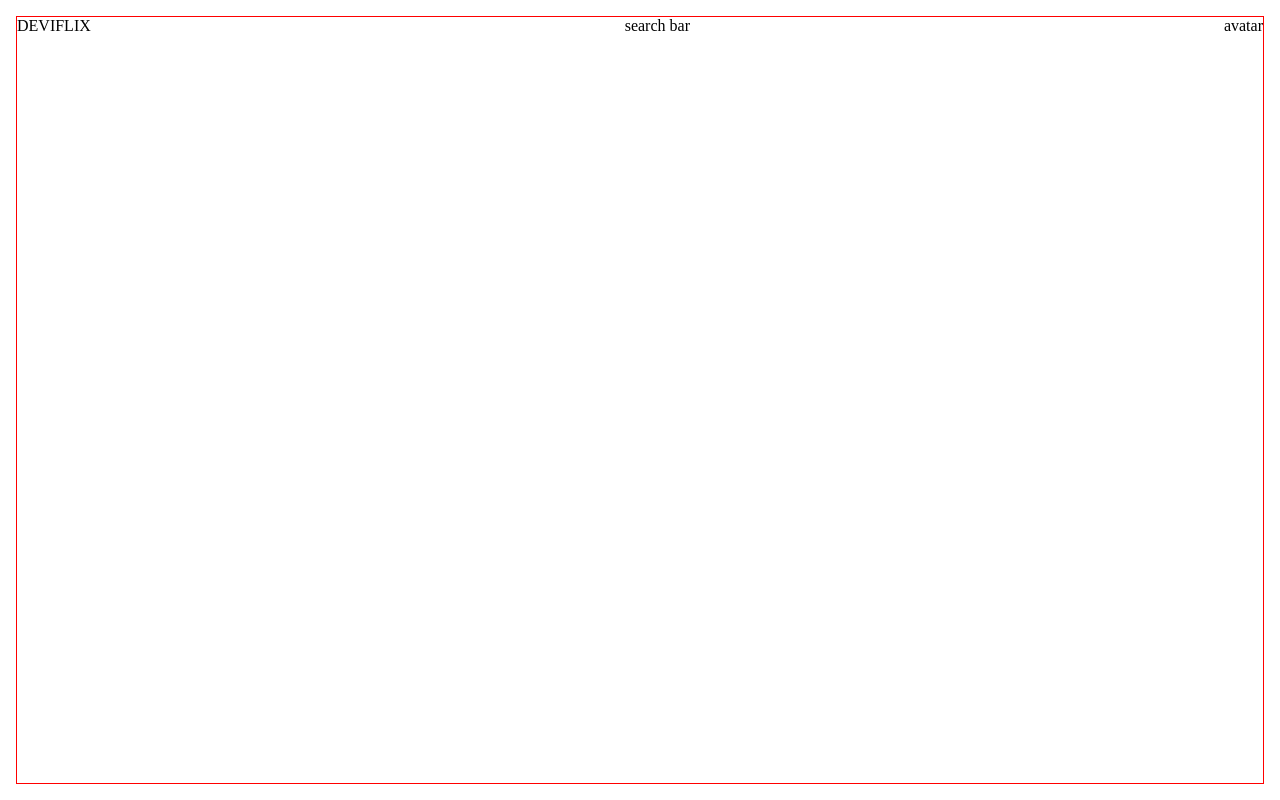
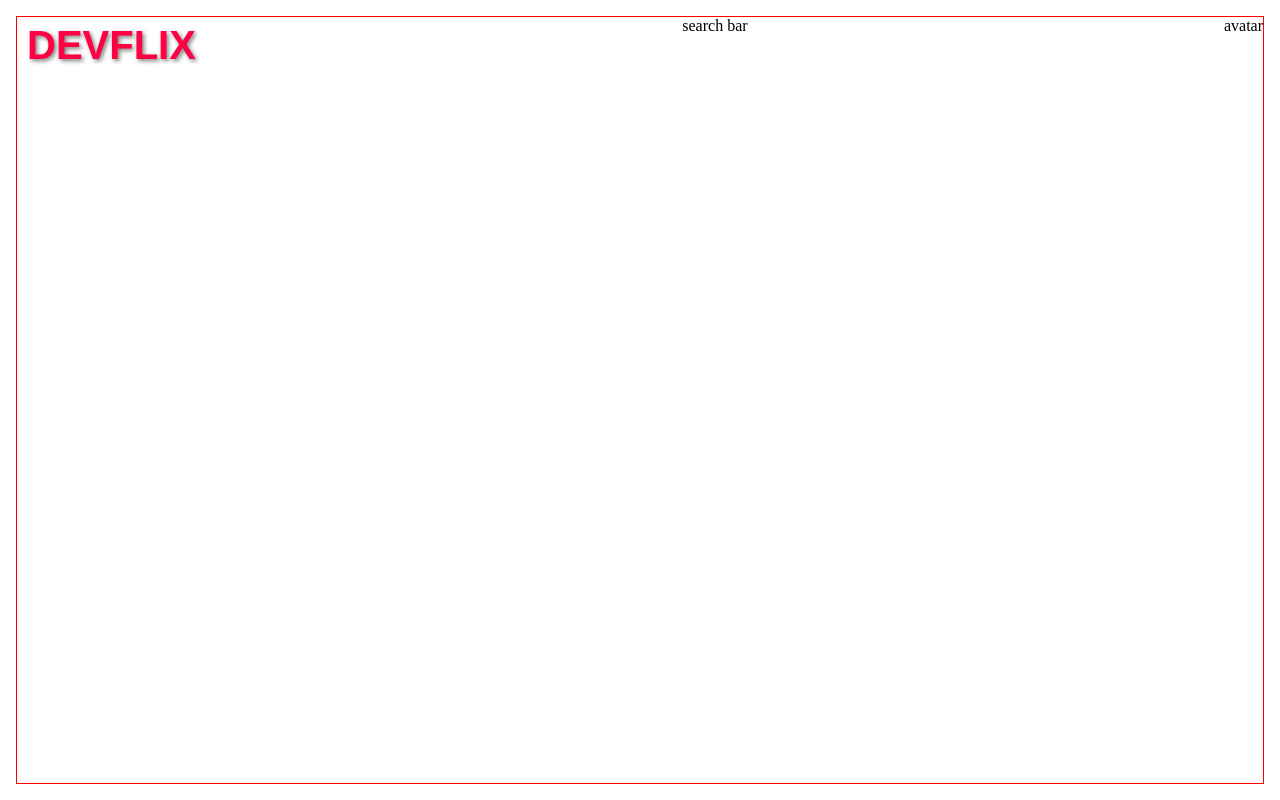
Before and after one commit to cesardmn/devflix, a Next.js app: page / in a window 1280 px wide. Built offline with nearby package versions, Linux system fonts and the light colour scheme.

Commit message:
create logo

```diff
--- a/src/components/Header.jsx
+++ b/src/components/Header.jsx
@@ -1,10 +1,11 @@
 // styles
 import styles from "@styles/Header.module.css";
+import Logo from "./Logo";
 
 export default function Header() {
   return (
     <header className={styles.header}>
-      <div className={styles.logo}>DEVIFLIX</div>
+      <div className={styles.logo}><Logo /></div>
       <div className={styles.searchBar}>search bar</div>
       <div className={styles.avatar}>avatar</div>
     </header>
--- /dev/null
+++ b/src/components/Logo.jsx
@@ -0,0 +1,5 @@
+import styles from '@styles/Logo.module.css'
+
+export default function Logo() {
+  return <div className={styles.logo}>DEVFLIX</div>
+}
--- /dev/null
+++ b/src/styles/Logo.module.css
@@ -0,0 +1,9 @@
+.logo {
+  /* background-color: var(--dark-primary); */
+  color: var(--primary);
+  font-family: "Arial", sans-serif;
+  font-size: var(--lg-1);
+  font-weight: bold;
+  padding: var(--sm-1) var(--sm-2);
+  filter: drop-shadow(2px 2px 2px rgba(0, 0, 0, 0.5));
+}
```
